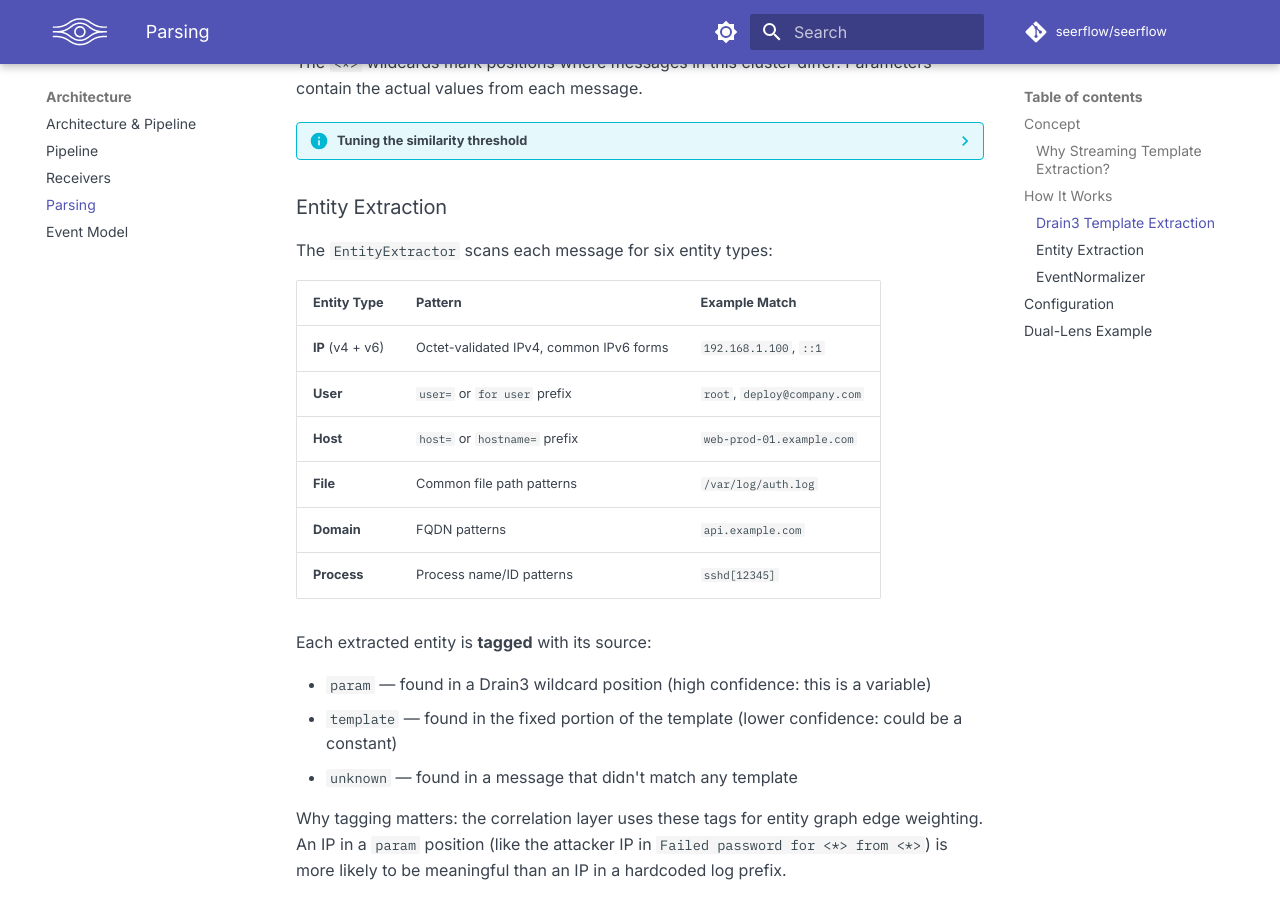
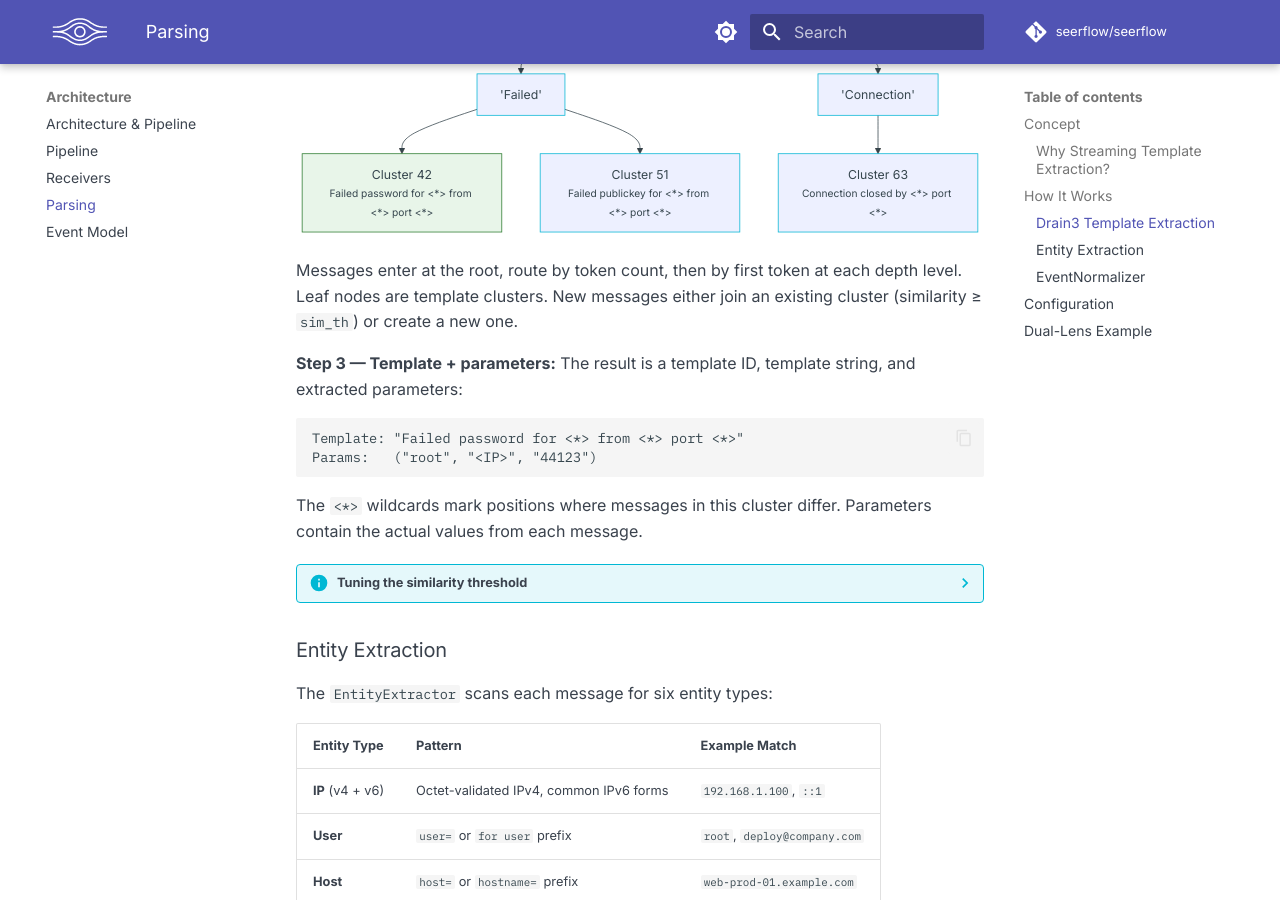
Before and after one commit to seerflow/seerflow-guide, an MkDocs documentation site: the page built from docs/architecture/parsing.md, in a window 1280 px wide and 900 px high, scrolled down 1503 px. Built offline with MkDocs 1.6.1 and Material for MkDocs 9.7.7, drawn with Linux system fonts in a browser that asks for light colours; plug-ins that fetch from the network failed and are left out; comment, search, counter and statistics services are not loaded.

Commit message:
fix(S-139C): add Drain3 fixed-depth parse tree Mermaid diagram
Addresses review I-1: acceptance criterion required a parse tree visual,
not just textual description. Added graph TD showing root → length →
first-token → cluster routing.

````diff
--- a/docs/architecture/parsing.md
+++ b/docs/architecture/parsing.md
@@ -31,6 +31,22 @@ Masked: "Failed password for root from <IP> port 44123"
 Without masking, every unique IP would create a separate template. With masking, all `Failed password` events share one template regardless of source IP.
 
 **Step 2 — Tree traversal:** The masked message traverses a fixed-depth parse tree (default depth=4). At each level, the tree matches tokens against existing cluster nodes. If a cluster matches with similarity ≥ `sim_th` (default 0.4), the message joins that cluster. Otherwise, a new cluster is created.
+
+```mermaid
+graph TD
+    Root["Root Node"] --> L5["Length: 5 tokens"]
+    Root --> L7["Length: 7 tokens"]
+    Root --> L8["Length: 8 tokens"]
+    L7 --> Failed["'Failed'"]
+    L7 --> Connection["'Connection'"]
+    Failed --> C42["Cluster 42<br/><small>Failed password for &lt;*&gt; from &lt;*&gt; port &lt;*&gt;</small>"]
+    Failed --> C51["Cluster 51<br/><small>Failed publickey for &lt;*&gt; from &lt;*&gt; port &lt;*&gt;</small>"]
+    Connection --> C63["Cluster 63<br/><small>Connection closed by &lt;*&gt; port &lt;*&gt;</small>"]
+
+    style C42 fill:#e8f5e9,stroke:#2e7d32
+```
+
+Messages enter at the root, route by token count, then by first token at each depth level. Leaf nodes are template clusters. New messages either join an existing cluster (similarity ≥ `sim_th`) or create a new one.
 
 **Step 3 — Template + parameters:** The result is a template ID, template string, and extracted parameters:
 
````
